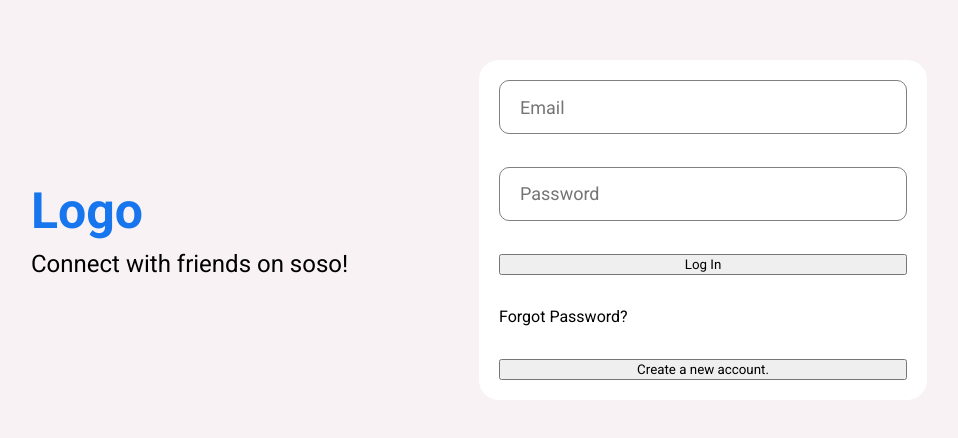
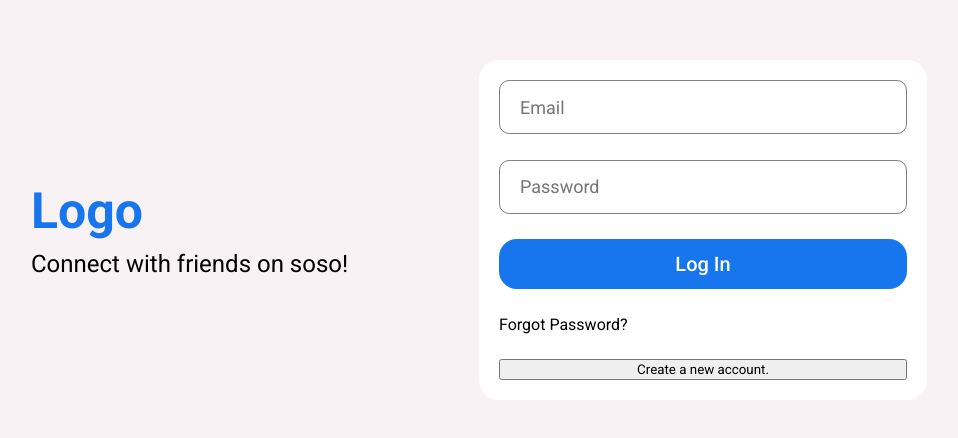
Before and after one commit to francisuloko/social-media, a React (Create React App) app: page / in a window 1280 px wide. Shown: the part 170-608 px from the top of the page, without its empty margins (161-1119 px from the left). Built offline with nearby package versions, Linux system fonts and the light colour scheme.

Commit message:
Add style to login button

```diff
--- a/src/pages/login/login.css
+++ b/src/pages/login/login.css
@@ -52,3 +52,14 @@
 .loginInput:focus {
   outline: none;
 }
+
+.loginButton {
+  height: 50px;
+  border-radius: 18px;
+  border: none;
+  background-color: #1775ee;
+  color: #fff;
+  font-size: 20px;
+  font-weight: 500;
+  cursor: pointer;
+}
```
